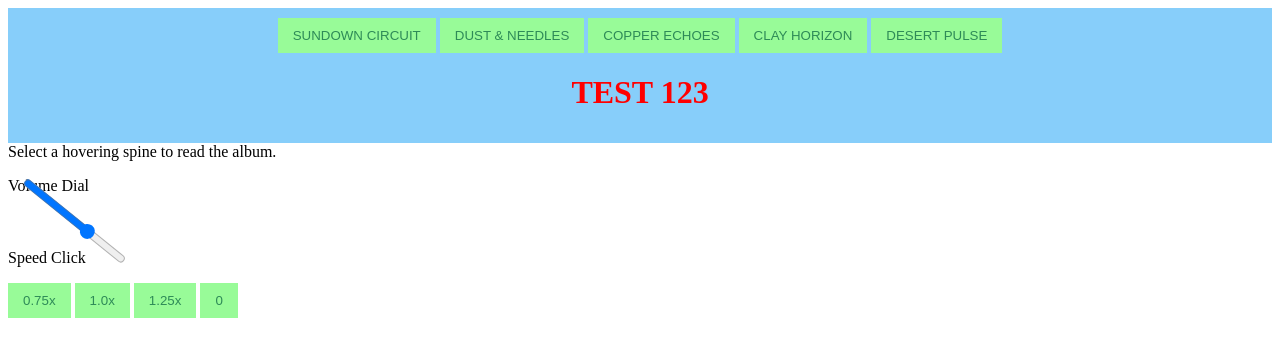
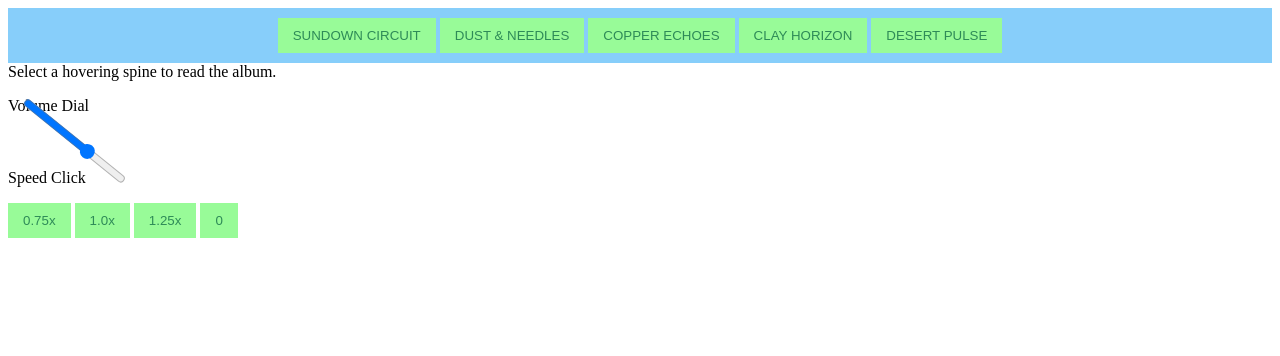
Before and after one commit to liamowat0/recordplayer, a plain HTML site: page index.html in a window 1280 px wide. Drawn offline with Linux system fonts and the light colour scheme.

Commit message:
Remove 'TEST 123' heading from index.html
Removed the heading 'TEST 123' from the header section.

```diff
--- a/index.html
+++ b/index.html
@@ -13,7 +13,6 @@
       <button class="spine" data-album="Copper Echoes">COPPER ECHOES</button>
       <button class="spine" data-album="Clay Horizon">CLAY HORIZON</button>
       <button class="spine" data-album="Desert Pulse">DESERT PULSE</button>
-      <h1 style="color:red">TEST 123</h1>
 
     </header>
 
```
